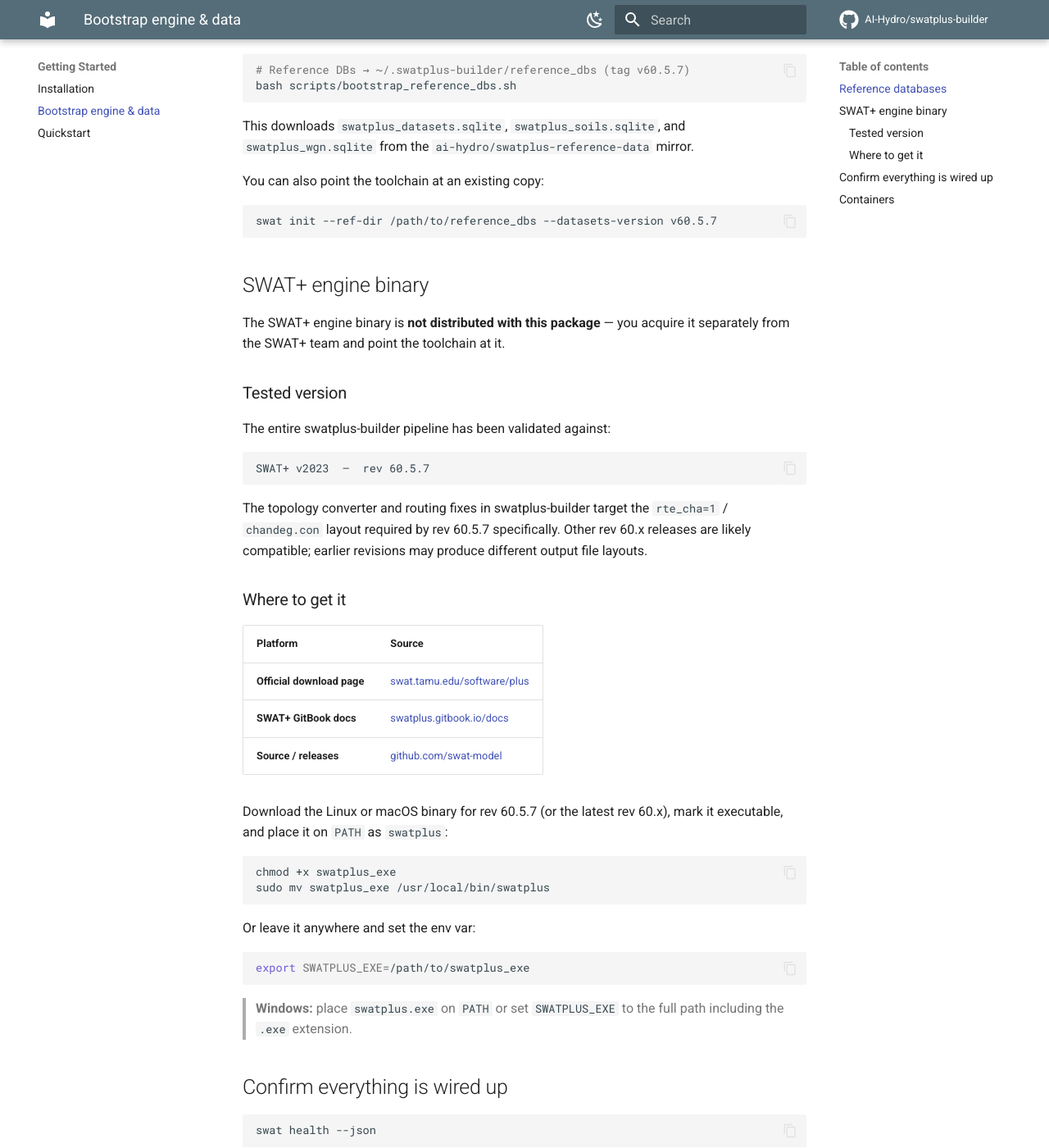
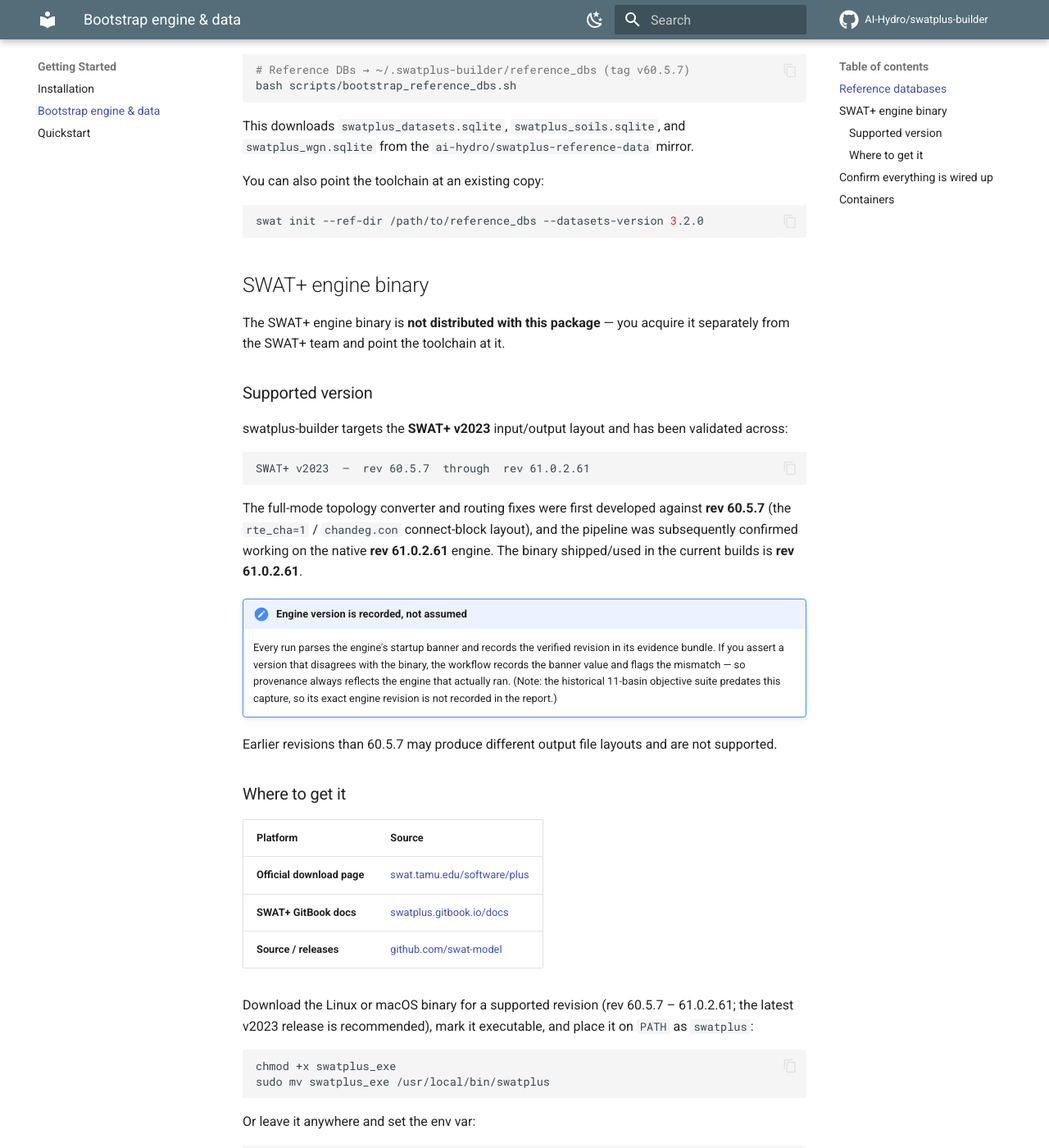
Before and after one commit to AI-Hydro/swatplus-builder, an MkDocs documentation site: the page built from docs_site/getting-started/bootstrap.md, in a window 1280 px wide and 1400 px high, scrolled down 304 px. Shown: the whole window at 82% size. Built offline with MkDocs 1.6.1 and Material for MkDocs 9.7.7, drawn with Linux system fonts in a browser that asks for light colours; comment, search, counter and statistics services are not loaded.

Commit message:
docs: correct engine version to validated range (60.5.7–61.0.2.61)
The June "proven rev 60.5.7" claim was stale: 60.5.7 was the Phase 3L
development engine, but the Phase 5 arm64 port (c70354b) confirmed rev
61.0.2.61 working and the shipped binaries are all rev 61. The format
(rte_cha=1 / chandeg.con connect-block) is unchanged across the v2023 line, so
the builder is validated rev 60.5.7–61.0.2.61.

- swat health: parses the engine's banner revision via parse_engine_revision
  (was a bogus `--version` call the engine ignores); missing-engine message
  now states the validated range, not a single rev.
- SKILL.md / installation.md / mcp-server.md / bootstrap.md: validated-range
  framing; note that each run records the engine rev from the banner and that
  the historical 11-basin suite predates that capture (its rev is unrecorded).
- bootstrap.md: fix a broken command — `swat init --datasets-version v60.5.7`
  would KeyError; the only valid datasets key is 3.2.0 (engine rev ≠ datasets
  version). Reference-data mirror tag v60.5.7 left as-is (it is the real
  release tag the bootstrap script downloads).

cli.py ruff count 83→82 (no net-new lint).

Co-Authored-By: Claude Opus 4.8 <noreply@anthropic.com>

````diff
--- a/docs_site/getting-started/bootstrap.md
+++ b/docs_site/getting-started/bootstrap.md
@@ -17,7 +17,7 @@ This downloads `swatplus_datasets.sqlite`, `swatplus_soils.sqlite`, and
 You can also point the toolchain at an existing copy:
 
 ```bash
-swat init --ref-dir /path/to/reference_dbs --datasets-version v60.5.7
+swat init --ref-dir /path/to/reference_dbs --datasets-version 3.2.0
 ```
 
 ## SWAT+ engine binary
@@ -25,18 +25,30 @@ swat init --ref-dir /path/to/reference_dbs --datasets-version v60.5.7
 The SWAT+ engine binary is **not distributed with this package** — you acquire
 it separately from the SWAT+ team and point the toolchain at it.
 
-### Tested version
+### Supported version
 
-The entire swatplus-builder pipeline has been validated against:
+swatplus-builder targets the **SWAT+ v2023** input/output layout and has been
+validated across:
 
 ```
-SWAT+ v2023  —  rev 60.5.7
+SWAT+ v2023  —  rev 60.5.7  through  rev 61.0.2.61
 ```
 
-The topology converter and routing fixes in swatplus-builder target the
-`rte_cha=1` / `chandeg.con` layout required by rev 60.5.7 specifically.
-Other rev 60.x releases are likely compatible; earlier revisions may produce
-different output file layouts.
+The full-mode topology converter and routing fixes were first developed against
+**rev 60.5.7** (the `rte_cha=1` / `chandeg.con` connect-block layout), and the
+pipeline was subsequently confirmed working on the native **rev 61.0.2.61**
+engine. The binary shipped/used in the current builds is **rev 61.0.2.61**.
+
+!!! note "Engine version is recorded, not assumed"
+    Every run parses the engine's startup banner and records the verified
+    revision in its evidence bundle. If you assert a version that disagrees
+    with the binary, the workflow records the banner value and flags the
+    mismatch — so provenance always reflects the engine that actually ran.
+    (Note: the historical 11-basin objective suite predates this capture, so
+    its exact engine revision is not recorded in the report.)
+
+Earlier revisions than 60.5.7 may produce different output file layouts and are
+not supported.
 
 ### Where to get it
 
@@ -46,8 +58,9 @@ different output file layouts.
 | **SWAT+ GitBook docs** | [swatplus.gitbook.io/docs](https://swatplus.gitbook.io/docs) |
 | **Source / releases** | [github.com/swat-model](https://github.com/swat-model) |
 
-Download the Linux or macOS binary for rev 60.5.7 (or the latest rev 60.x),
-mark it executable, and place it on `PATH` as `swatplus`:
+Download the Linux or macOS binary for a supported revision (rev 60.5.7 –
+61.0.2.61; the latest v2023 release is recommended), mark it executable, and
+place it on `PATH` as `swatplus`:
 
 ```bash
 chmod +x swatplus_exe
````
Also changed, not shown: SKILL.md (+9 -7 lines), docs_site/agents/mcp-server.md (+5 -3 lines), docs_site/getting-started/installation.md (+2 -2 lines), 1 other file.
